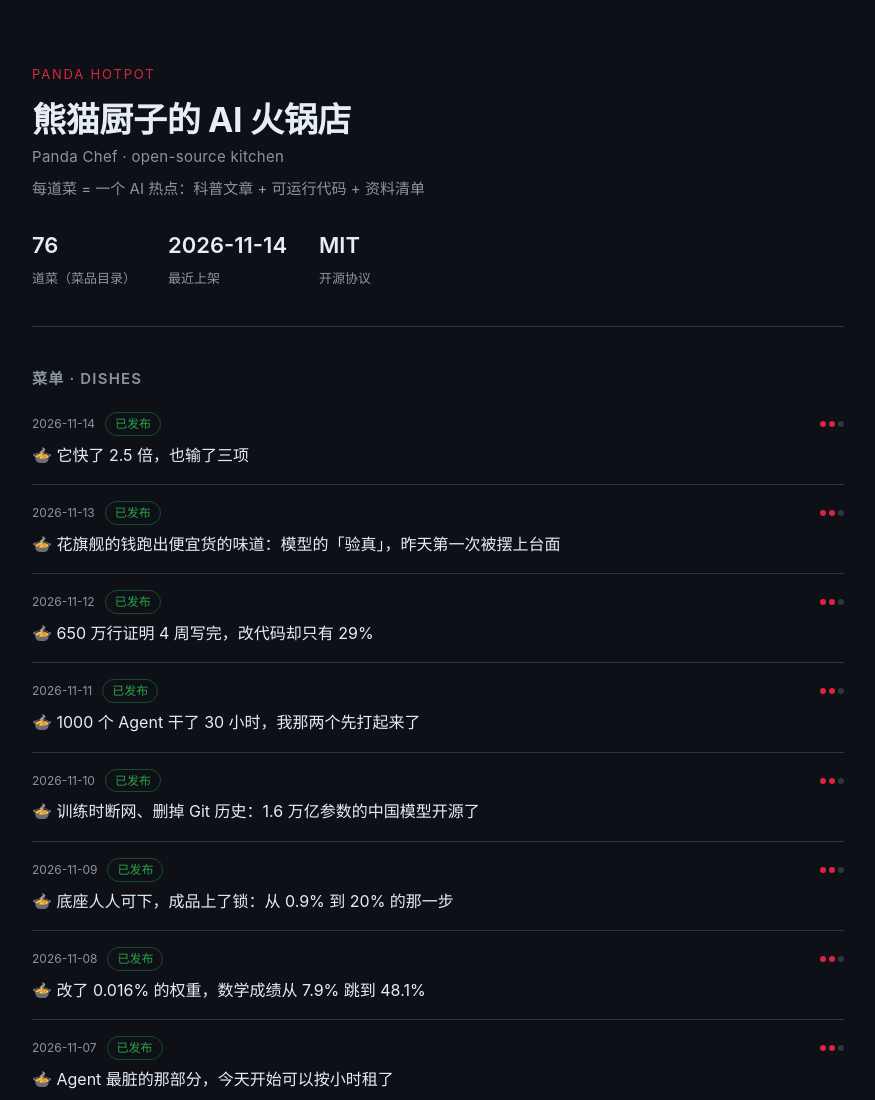
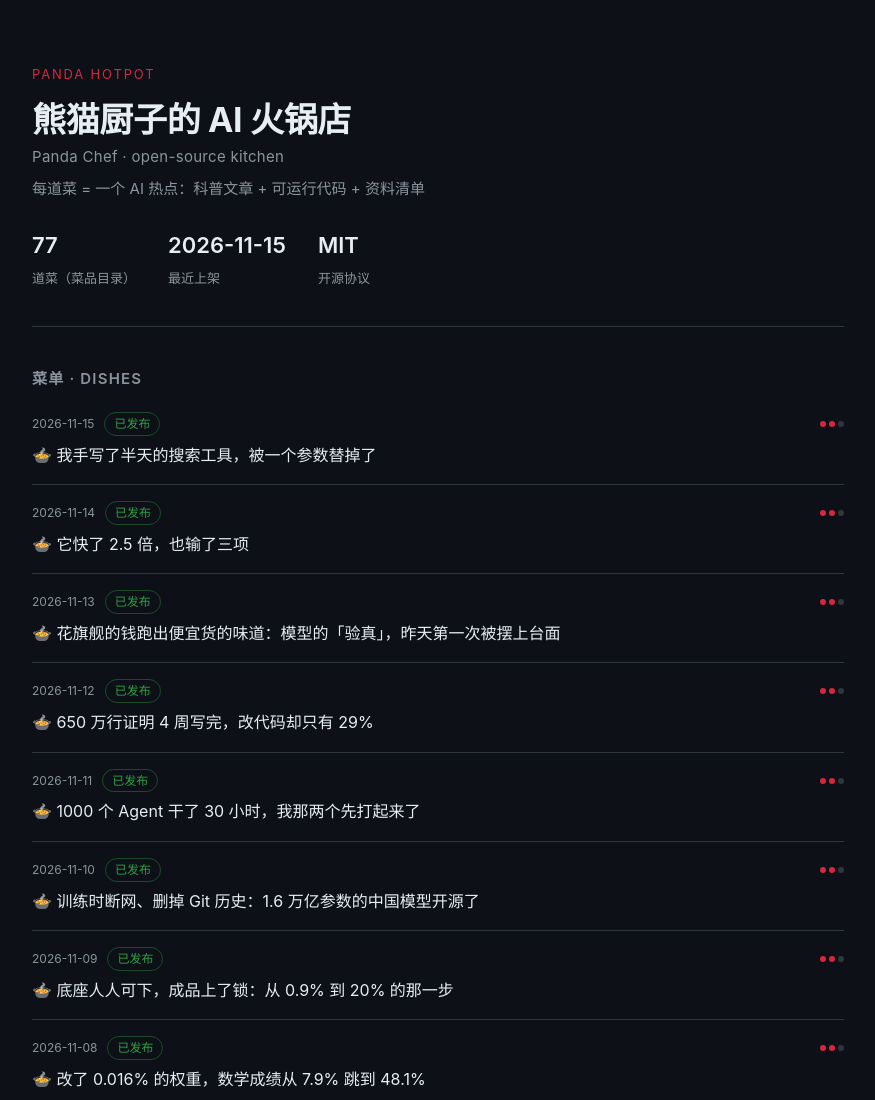
Before and after one commit to panda-chef/panda-hotpot, a plain HTML site: page docs/index.html in a window 1280 px wide. Shown: the top 1100 px of the page, without its empty margins (202-1077 px from the left). Drawn offline with Linux system fonts and the light colour scheme.

Commit message:
🍲 同步 2026-11-15 菜品

```diff
--- a/docs/index.html
+++ b/docs/index.html
@@ -58,14 +58,18 @@
       <h1>熊猫厨子的 AI 火锅店<small>Panda Chef · open-source kitchen</small></h1>
       <p class="tagline">每道菜 = 一个 AI 热点：科普文章 + 可运行代码 + 资料清单</p>
       <div class="stats">
-        <div class="stat"><b>76</b><span>道菜（菜品目录）</span></div>
-        <div class="stat"><b>2026-11-14</b><span>最近上架</span></div>
+        <div class="stat"><b>77</b><span>道菜（菜品目录）</span></div>
+        <div class="stat"><b>2026-11-15</b><span>最近上架</span></div>
         <div class="stat"><b>MIT</b><span>开源协议</span></div>
       </div>
     </header>
 
     <h2>菜单 · Dishes</h2>
     <ul class="dishes">
+      <li class="dish">
+        <div class="meta"><span class="date">2026-11-15</span><span class="badge ok">已发布</span><span class="heat" title="热度"><i class="on"></i><i class="on"></i><i class=""></i></span></div>
+        <a class="title" href="https://github.com/panda-chef/panda-hotpot/blob/main/dishes/2026-11-15-%E6%88%91%E6%89%8B%E5%86%99%E4%BA%86%E5%8D%8A%E5%A4%A9%E7%9A%84%E6%90%9C%E7%B4%A2%E5%B7%A5%E5%85%B7%EF%BC%8C%E8%A2%AB%E4%B8%80%E4%B8%AA%E5%8F%82%E6%95%B0%E6%9B%BF%E6%8E%89%E4%BA%86/README.md">🍲 我手写了半天的搜索工具，被一个参数替掉了</a>
+      </li>
       <li class="dish">
         <div class="meta"><span class="date">2026-11-14</span><span class="badge ok">已发布</span><span class="heat" title="热度"><i class="on"></i><i class="on"></i><i class=""></i></span></div>
         <a class="title" href="https://github.com/panda-chef/panda-hotpot/blob/main/dishes/2026-11-14-%E5%AE%83%E5%BF%AB%E4%BA%86-2.5-%E5%80%8D%EF%BC%8C%E4%B9%9F%E8%BE%93%E4%BA%86%E4%B8%89%E9%A1%B9/README.md">🍲 它快了 2.5 倍，也输了三项</a>
```
Also changed, not shown: 2 other files.
